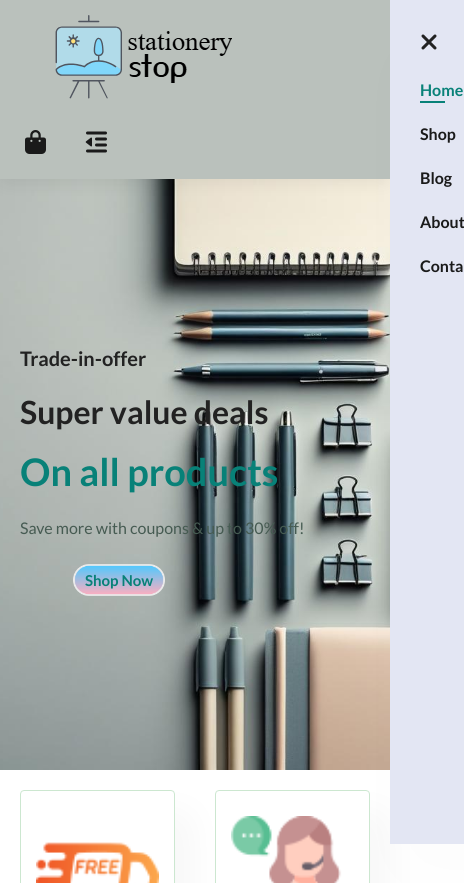
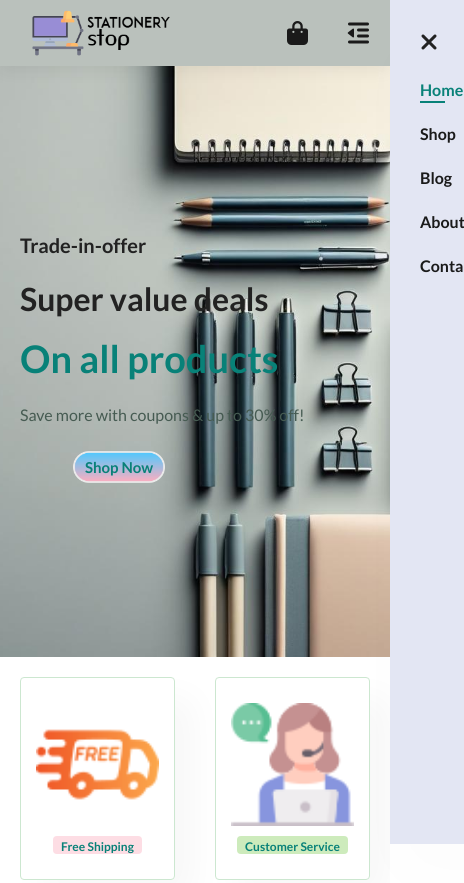
Before and after one commit to arju-khadka/StationeryStop, a plain HTML site: page index.html in a window 390 px wide. Shown: the top 883 px of the page, 464 px wide, since content can reach past the window. Drawn offline with Linux system fonts and the light colour scheme.

Commit message:
added navbar,footer and logo

```diff
--- a/index.html
+++ b/index.html
@@ -10,7 +10,7 @@
 </head>
 <body>
     <section id="header">
-        <a href="#"><img src="img/logo1.png" class="logo" alt=""></a>
+        <a href="#"><img src="img/logo4.png" class="logo" alt=""></a>
         <div>
             <ul id="navbar">
                 <li><a class="active" href="index.html">Home</a></li>
@@ -368,7 +368,7 @@
 
     <footer class="section-p1">
         <div class="col">
-            <img class="logo" src="img/logo.png" alt="">
+            <img class="logo" src="img/logo4.png" alt="">
             <h4>Contact</h4>
             <p> <strong>Address:</strong> Main Road, Ward No. 5, Damak-57210, Jhapa, Nepal
             </p>
--- a/style.css
+++ b/style.css
@@ -651,7 +651,11 @@ footer a:hover{
     #header {
         flex-direction: row;
         justify-content: space-between;
-        padding: 5px;
+        padding: 1px;
+    }
+    .logo{
+        width: 200px;
+        height: auto;
     }
     .mobile{
         display: flex;
```
Also changed, not shown: img/logo.png (deleted), img/logo1.png (deleted), img/logo4.png (added).
